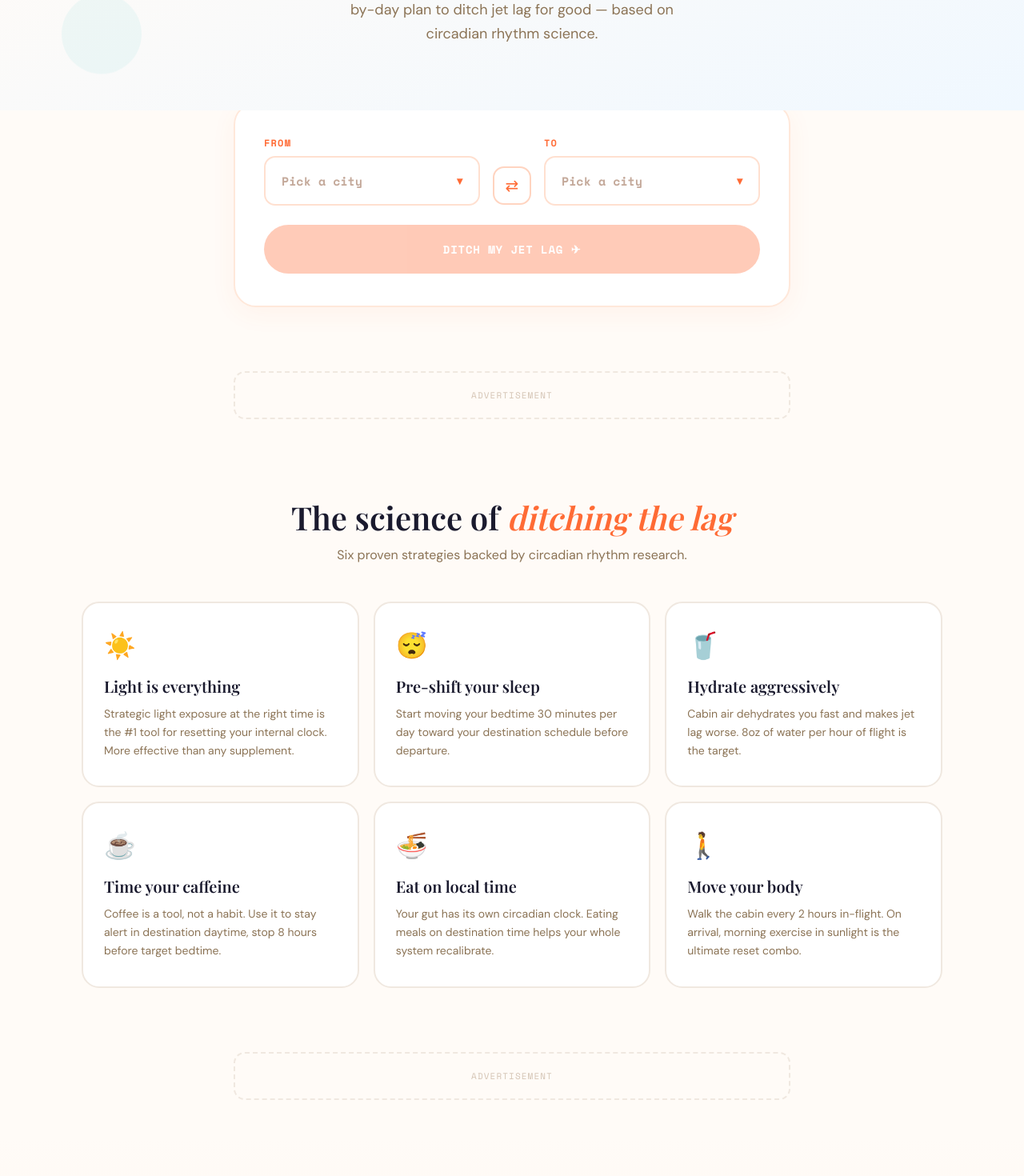
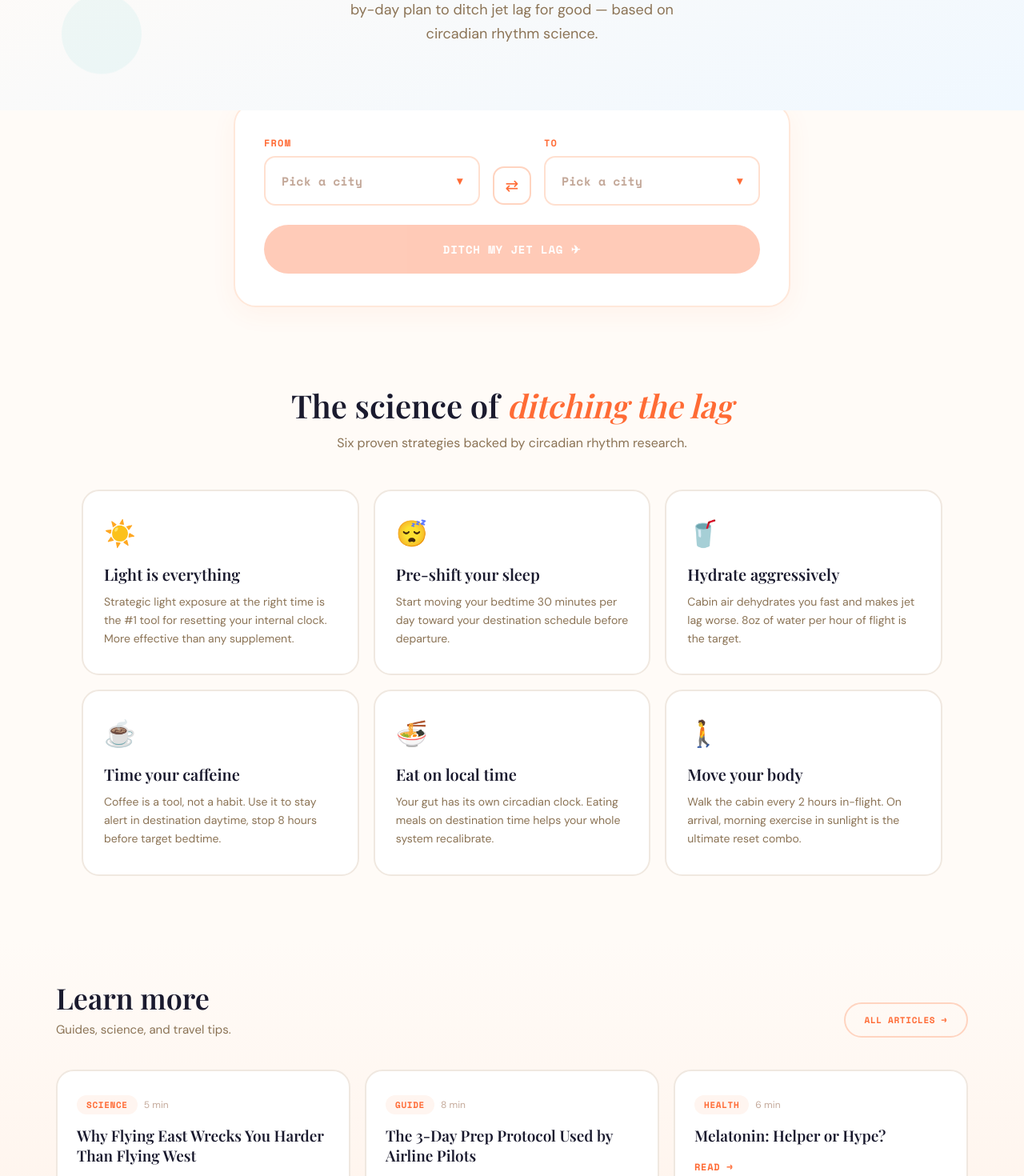
Before and after one commit to brittbuildsai-lgtm/ditchjetlag.com, a React (Vite) app: page / in a window 1280 px wide. Shown: the part 420-1890 px from the top of the page at 80% size. Built offline with nearby package versions, Linux system fonts and the light colour scheme; a web font is replaced by a local one.

Commit message:
Tighten calculator padding and remove ad placeholders
- Reduce calculator section bottom padding (80px → 48px)
- Remove both "Advertisement" placeholder sections

Co-Authored-By: Claude Opus 4.6 <noreply@anthropic.com>

```diff
--- a/src/DitchJetLag.jsx
+++ b/src/DitchJetLag.jsx
@@ -335,7 +335,7 @@ export default function DitchJetLag() {
       </section>
 
       {/* ─── CALCULATOR ─── */}
-      <section style={{ maxWidth: 760, margin: "0 auto", padding: "0 32px 80px", marginTop: -10 }}>
+      <section style={{ maxWidth: 760, margin: "0 auto", padding: "0 32px 48px", marginTop: -10 }}>
         <div style={{
           background: "white", border: "2px solid #FFE8DA", borderRadius: 28,
           padding: "40px 36px", boxShadow: "0 8px 32px rgba(255,107,53,0.06)",
@@ -460,15 +460,6 @@ export default function DitchJetLag() {
         </section>
       )}
 
-      {/* ─── AD SLOT ─── */}
-      <section style={{ maxWidth: 760, margin: "0 auto", padding: "0 32px 48px" }}>
-        <div style={{
-          padding: 20, borderRadius: 14, textAlign: "center",
-          border: "2px dashed #F0E8E0", color: "#D4C4B4",
-          fontFamily: "'Space Mono', monospace", fontSize: 11, textTransform: "uppercase", letterSpacing: "0.1em",
-        }}>Advertisement</div>
-      </section>
-
       {/* ─── TIPS ─── */}
       <section style={{ maxWidth: 1140, margin: "0 auto", padding: "48px 32px 80px" }}>
         <div style={{ textAlign: "center", marginBottom: 48 }}>
@@ -493,13 +484,6 @@ export default function DitchJetLag() {
               <p style={{ fontSize: 14, color: "#8B7355", lineHeight: 1.65 }}>{tip.desc}</p>
             </div>
           ))}
-        </div>
-      </section>
-
-      {/* ─── AD SLOT ─── */}
-      <section style={{ maxWidth: 760, margin: "0 auto", padding: "0 32px 48px" }}>
-        <div style={{ padding: 20, borderRadius: 14, textAlign: "center", border: "2px dashed #F0E8E0", color: "#D4C4B4", fontFamily: "'Space Mono', monospace", fontSize: 11, textTransform: "uppercase", letterSpacing: "0.1em" }}>
-          Advertisement
         </div>
       </section>
 
```
